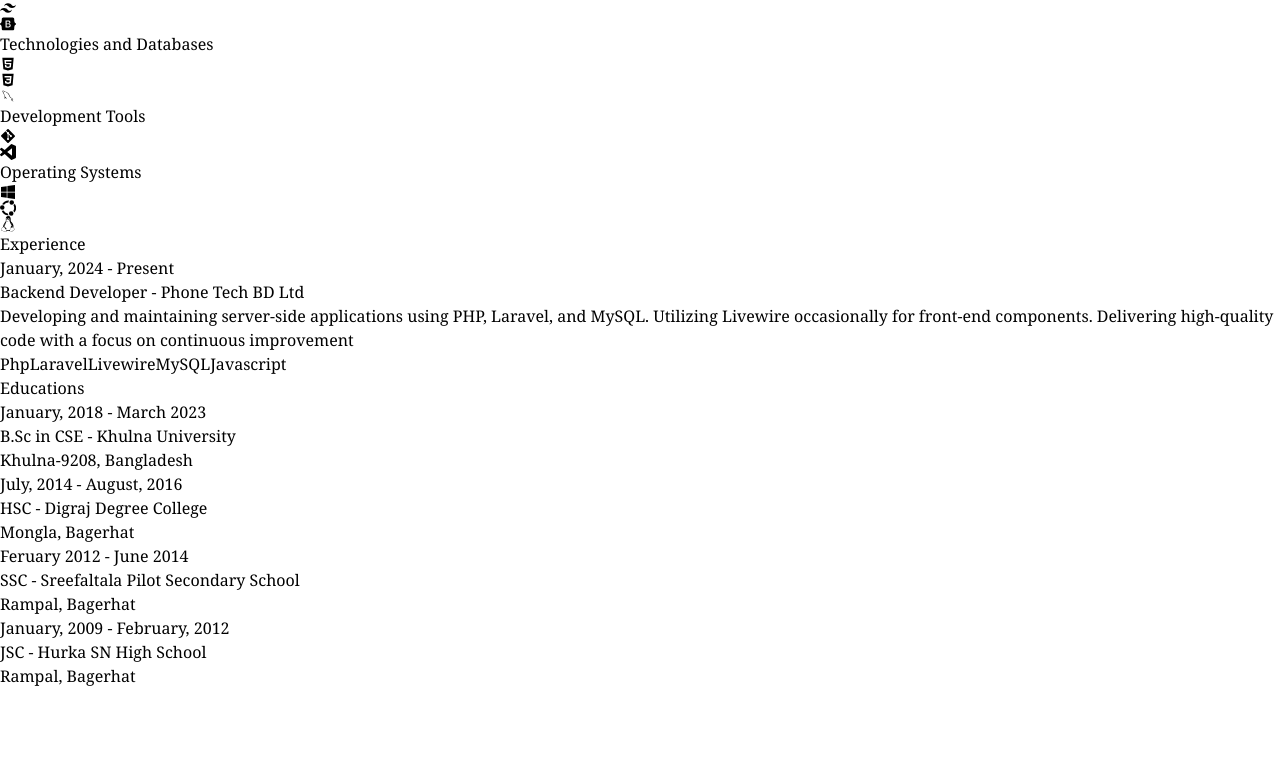
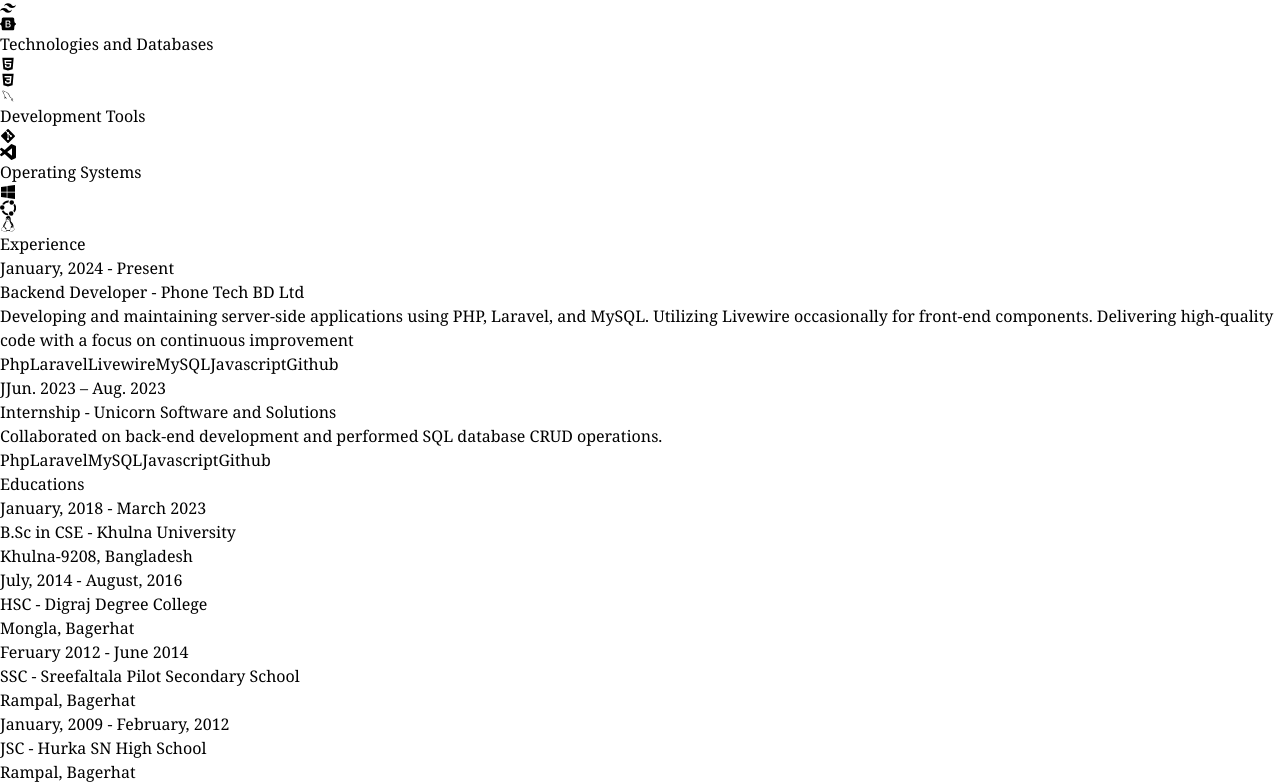
Before and after one commit to imrankabir02/portfolio, a React (Vite) app: page / in a window 1280 px wide. Shown: the part 1916-2700 px from the top of the page. Before the commit the page ends 2604 px from the top, so only its background shows below. Built offline with nearby package versions, Linux system fonts and the light colour scheme; a web font is replaced by a local one.

Commit message:
code updated

```diff
--- a/src/constants/index.js
+++ b/src/constants/index.js
@@ -23,7 +23,21 @@
     company: "Phone Tech BD Ltd",
     description: `Developing and maintaining server-side applications using PHP, Laravel, and MySQL.
     Utilizing Livewire occasionally for front-end components. Delivering high-quality code with a focus on continuous improvement`,
-    technologies: ["Php", "Laravel", "Livewire", "MySQL", "Javascript"],
+    technologies: [
+      "Php",
+      "Laravel",
+      "Livewire",
+      "MySQL",
+      "Javascript",
+      "Github",
+    ],
+  },
+  {
+    year: "JJun. 2023 – Aug. 2023",
+    role: "Internship",
+    company: "Unicorn Software and Solutions ",
+    description: `Collaborated on back-end development and performed SQL database CRUD operations.`,
+    technologies: ["Php", "Laravel", "MySQL", "Javascript", "Github"],
   },
 ];
 
@@ -32,26 +46,26 @@
     title: "B.Sc in CSE",
     name: "Khulna University",
     location: "Khulna-9208, Bangladesh",
-    year: "January, 2018 - March 2023"
+    year: "January, 2018 - March 2023",
   },
   {
     title: "HSC",
     name: "Digraj Degree College",
     location: "Mongla, Bagerhat",
-    year: "July, 2014 - August, 2016"
+    year: "July, 2014 - August, 2016",
   },
   {
     title: "SSC",
     name: "Sreefaltala Pilot Secondary School",
     location: "Rampal, Bagerhat",
-    year: "Feruary 2012 - June 2014"
+    year: "Feruary 2012 - June 2014",
   },
   {
     title: "JSC",
     name: "Hurka SN High School",
     location: "Rampal, Bagerhat",
-    year: "January, 2009 - February, 2012"
-  }
+    year: "January, 2009 - February, 2012",
+  },
 ];
 
 export const PROJECTS = [
```
